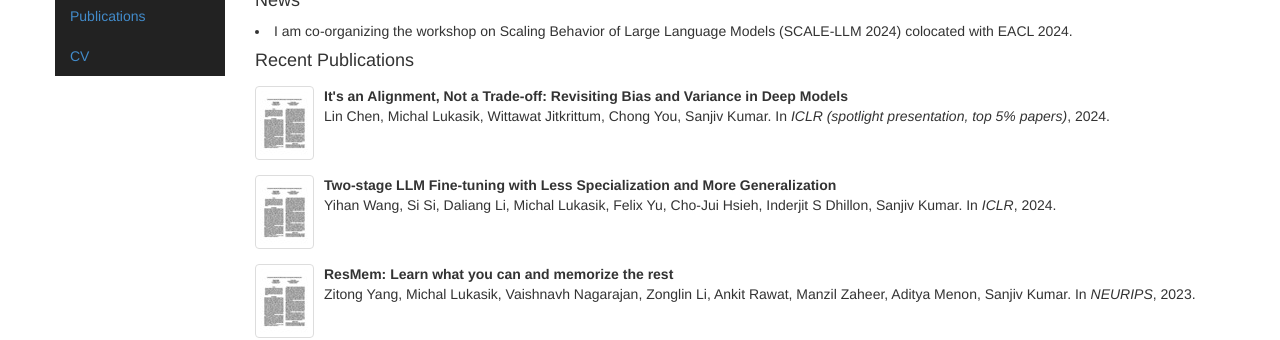
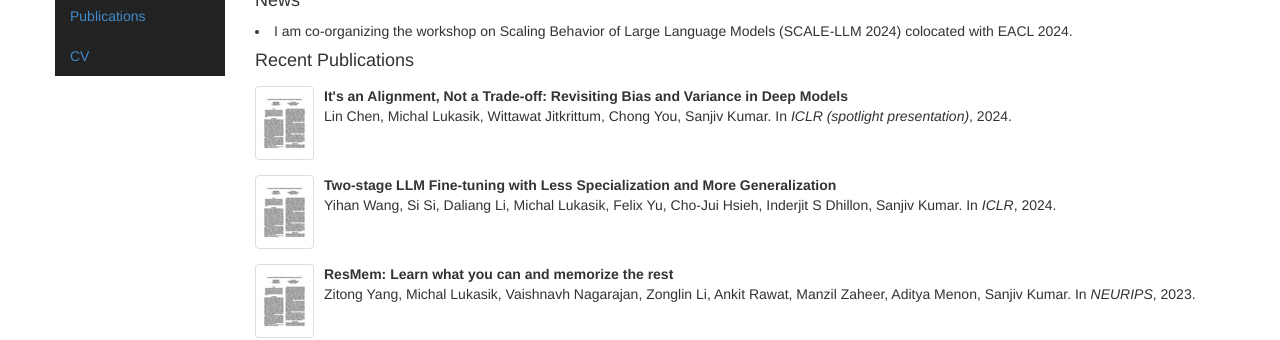
Before and after one commit to mlukasik/mlukasik.github.io, a Jekyll site: the page built from index.html, in a window 1280 px wide. Shown: the part 255-595 px from the top of the page. Built offline with Jekyll 4.4.1, drawn with Linux system fonts in a browser that asks for light colours.

Commit message:
Update _config.yml

```diff
--- a/_config.yml
+++ b/_config.yml
@@ -15,7 +15,7 @@ papers:
     title: "It's an Alignment, Not a Trade-off: Revisiting Bias and Variance in Deep Models"
     authors: Lin Chen, Michal Lukasik, Wittawat Jitkrittum, Chong You, Sanjiv Kumar
     doc-url: https://arxiv.org/abs/2310.09250
-    booktitle: ICLR (spotlight presentation, top 5% papers)
+    booktitle: ICLR (spotlight presentation)
     venue: conference
   - layout: paper
     paper-type: inproceedings
```
